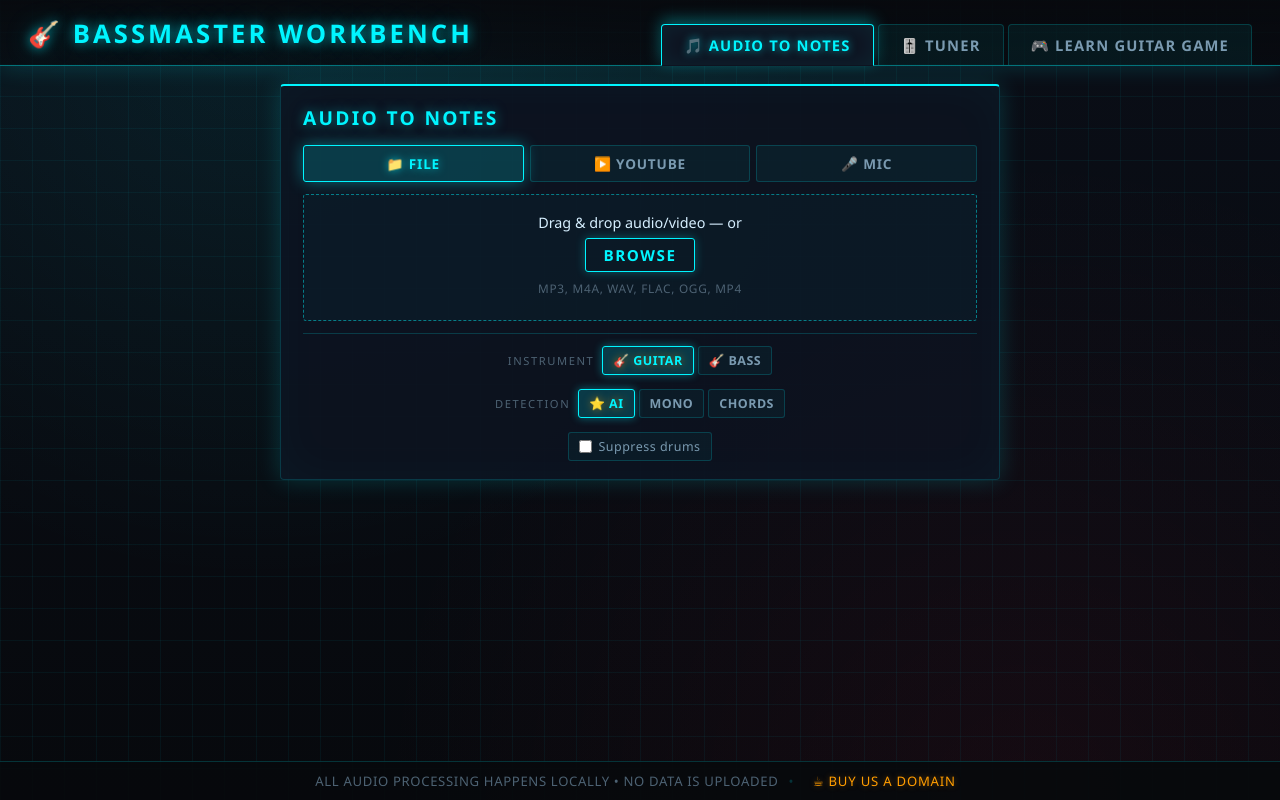
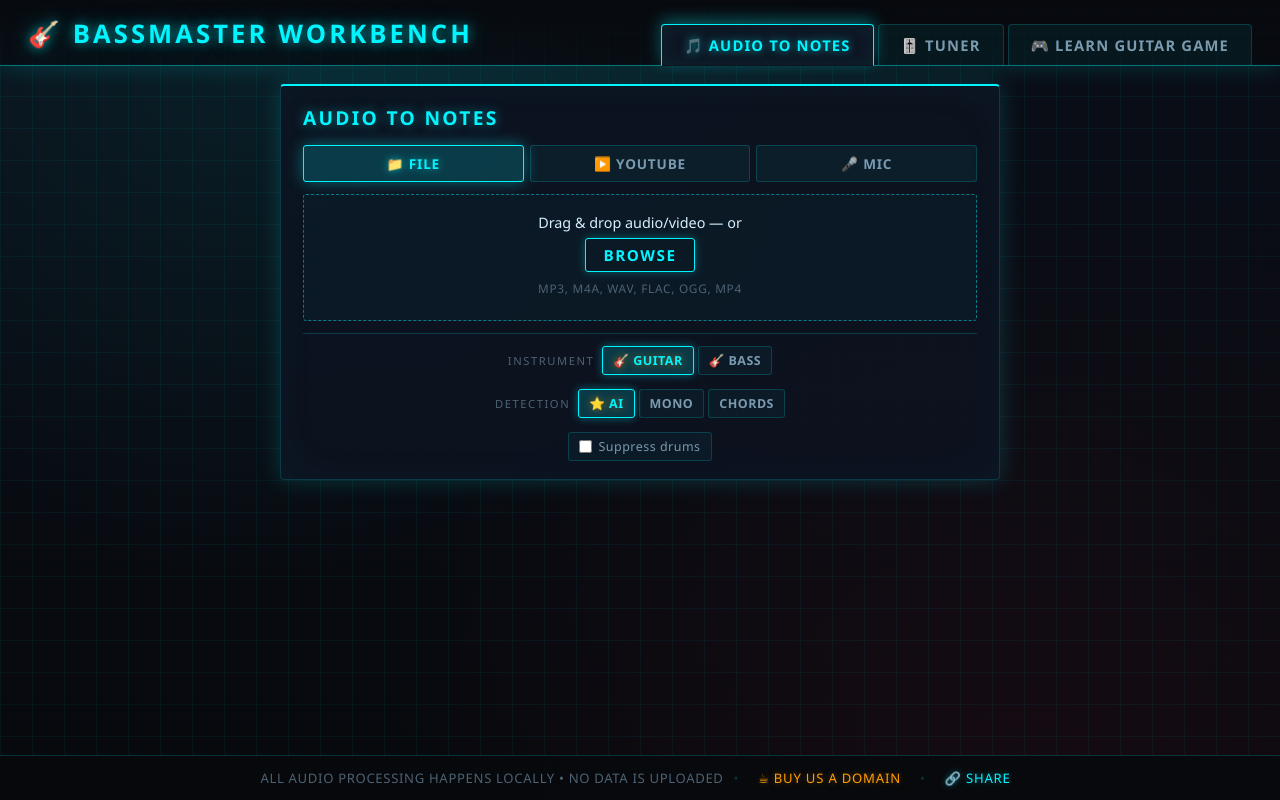
Before and after one commit to steti321-dot/bassmaster, a React (Create React App) app: page / in a window 1280 px wide. Built offline with nearby package versions, Linux system fonts and the light colour scheme.

Commit message:
Footer: add 🔗 Share button (Web Share API + clipboard fallback) for tinyurl.com/bassmaster52

```diff
--- a/src/App.css
+++ b/src/App.css
@@ -183,6 +183,28 @@ body {
   box-shadow: 0 0 12px rgba(255, 157, 0, 0.3);
 }
 
+.share-link {
+  background: transparent;
+  color: var(--cy-cyan);
+  border: 1px solid transparent;
+  padding: 2px 8px;
+  border-radius: 3px;
+  font-family: inherit;
+  font-size: inherit;
+  letter-spacing: 0.06em;
+  text-transform: inherit;
+  cursor: pointer;
+  text-shadow: 0 0 6px rgba(0, 245, 255, 0.4);
+  transition: all 0.18s ease;
+}
+
+.share-link:hover {
+  border-color: var(--cy-cyan);
+  background: rgba(0, 245, 255, 0.1);
+  text-shadow: 0 0 10px rgba(0, 245, 255, 0.7);
+  box-shadow: 0 0 12px rgba(0, 245, 255, 0.3);
+}
+
 /* ───────────────────────────────────────────────────────────
    Processing screen (Tab 1 transient state)
    ─────────────────────────────────────────────────────────── */
--- a/src/App.tsx
+++ b/src/App.tsx
@@ -14,6 +14,33 @@ const IS_WEB_BUILD = process.env.REACT_APP_BUILD_TARGET === 'web';
 const Music2Notes = IS_WEB_BUILD
   ? null
   : lazy(() => import('./tabs/Music2Notes'));
+
+const SHARE_URL = 'https://tinyurl.com/bassmaster52';
+
+async function handleShare() {
+  // Web Share API on mobile gives the proper share sheet (Messages,
+  // WhatsApp, etc). Desktop browsers fall back to clipboard copy.
+  if (typeof navigator !== 'undefined' && (navigator as any).share) {
+    try {
+      await (navigator as any).share({
+        title: 'Bassmaster Workbench',
+        text: 'Free practice tool for bass &amp; guitar — try it!',
+        url: SHARE_URL,
+      });
+      return;
+    } catch {
+      /* user cancelled or share failed — fall through to clipboard */
+    }
+  }
+  try {
+    await navigator.clipboard.writeText(SHARE_URL);
+    alert('Link copied to clipboard!');
+  } catch {
+    // Last resort: open the share URL in a new tab so the user can
+    // copy it from the address bar.
+    window.open(SHARE_URL, '_blank');
+  }
+}
 
 export default function App() {
   const [activeTab, setActiveTab] = useState<Tab>(
@@ -74,6 +101,15 @@ export default function App() {
           >
             ☕ Buy us a domain
           </a>
+          <span className="footer-sep">•</span>
+          <button
+            type="button"
+            className="share-link"
+            onClick={handleShare}
+            title={`Share ${SHARE_URL}`}
+          >
+            🔗 Share
+          </button>
         </p>
       </footer>
     </div>
```
